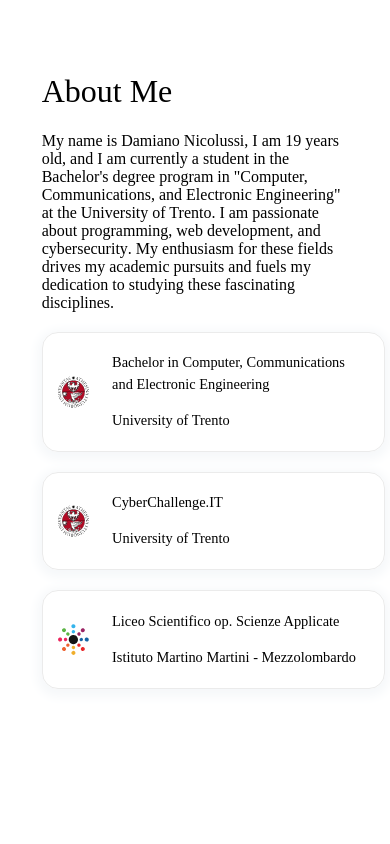
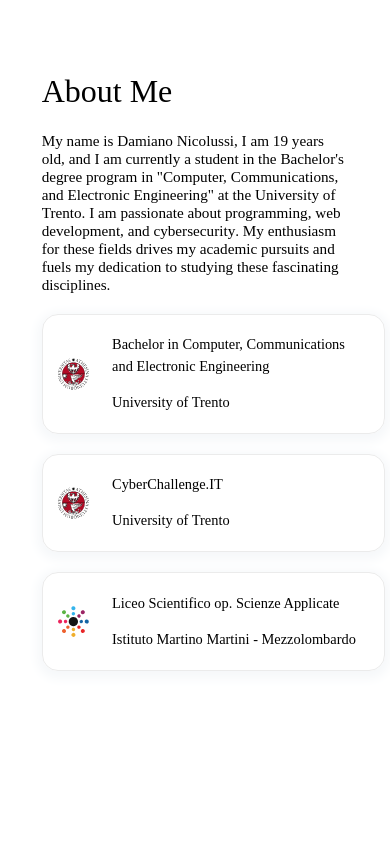
Before and after one commit to damnicolussi/nicolussi.dev, a React (Vite) app: page / in a window 390 px wide. Shown: the part 800-1644 px from the top of the page. Built offline with nearby package versions, Linux system fonts and the light colour scheme; the HTML template or start-up script is replaced by a standard one.

Commit message:
Update font sizes in Body.module.scss

```diff
--- a/src/styles/Body.module.scss
+++ b/src/styles/Body.module.scss
@@ -261,16 +261,20 @@
         font-size: 2.3rem;
     }
 
-    .home .description {
-        font-size: 1.4rem;
+    .home {
+        .description {
+            font-size: 1.4rem;
+        }
     }
 
     .title {
         font-size: 2rem;
     }
 
-    .description {
-        font-size: 1rem;
+    .about, .projects, .contacts{
+        .description {
+            font-size: .95rem;
+        }
     }
 
     .projects {
```
